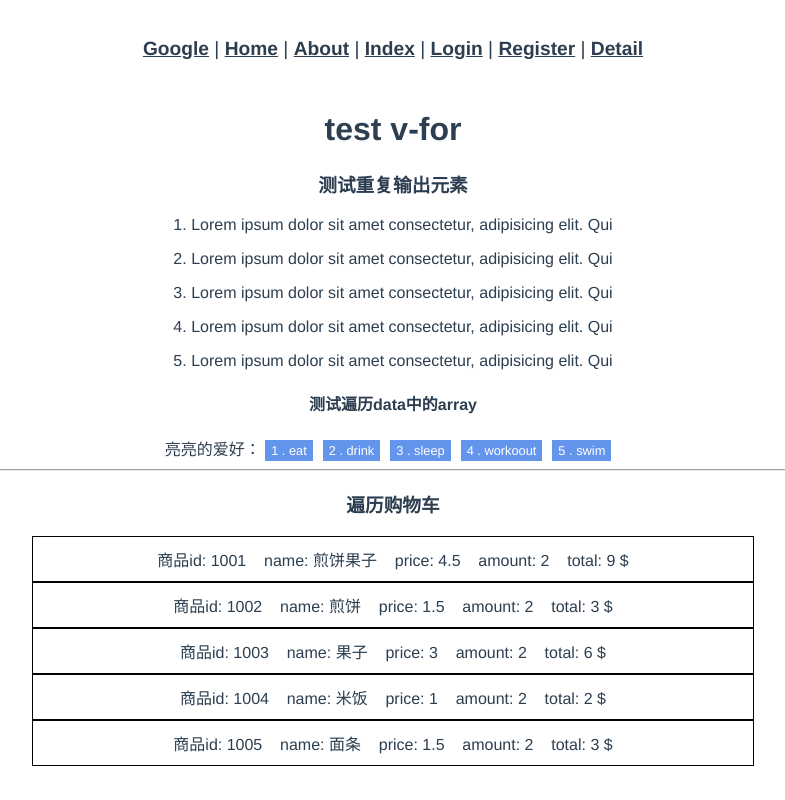
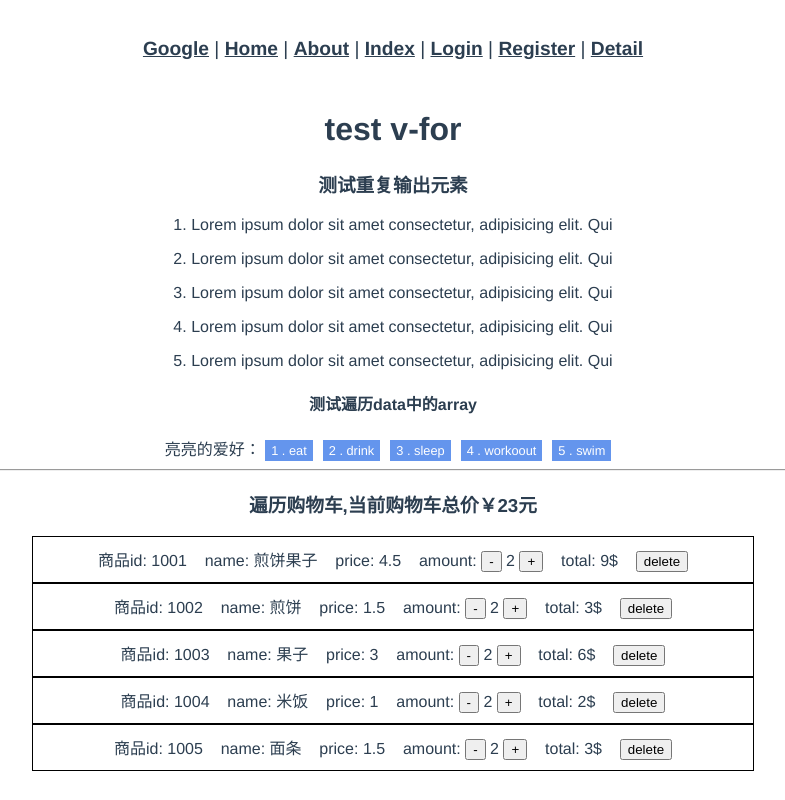
Before and after one commit to jydxh/vue_basic, a Vue app in the folder day02/demo/vue-project/: page /vfor in a window 1280 px wide. Shown: the whole page, without its empty margins (247-1032 px from the left). Built offline with nearby package versions, Linux system fonts and the light colour scheme.

Commit message:
update the computed property for the sum of total

```diff
--- a/day02/demo/vue-project/src/main.js
+++ b/day02/demo/vue-project/src/main.js
@@ -1,12 +1,12 @@
-import Vue from 'vue'
-import App from './App.vue'
-import router from './router'
-import store from './store'
+import Vue from "vue";
+import App from "./App.vue";
+import router from "./router";
+import store from "./store";
 
-Vue.config.productionTip = false
+Vue.config.productionTip = false;
 
 new Vue({
-  router,
-  store,
-  render: h => h(App)
-}).$mount('#app')
+	router,
+	store,
+	render: h => h(App),
+}).$mount("#app");
--- a/day02/demo/vue-project/src/views/Vfor.vue
+++ b/day02/demo/vue-project/src/views/Vfor.vue
@@ -11,10 +11,13 @@
 		</div>
 
 		<hr />
-		<h3>遍历购物车</h3>
-		<div class="cart-item" v-for="item in foods">
-			商品id: {{ item["id"] }} &nbsp;&nbsp; name: {{ item["name"] }} &nbsp;&nbsp; price: {{ item["price"] }} &nbsp;&nbsp; amount: {{ item["num"] }} &nbsp;&nbsp;
-			total: {{ item["price"] * item["num"] }} $
+		<h3>遍历购物车,当前购物车总价￥{{ total }}元</h3>
+		<div class="cart-item" v-for="(item, i) in foods" :key="item.id">
+			商品id: {{ item.id }} &nbsp;&nbsp; name: {{ item.name }} &nbsp;&nbsp; price: {{ item.price }} &nbsp;&nbsp; amount:
+			<button :disabled="item.num === 0" @click="item.num--">-</button>
+			{{ item.num }}
+			<button @click="item.num++">+</button> &nbsp;&nbsp; total: {{ item.price * item.num }}$ &nbsp;&nbsp;
+			<button @click="foods.splice(i, 1)">delete</button>
 		</div>
 	</div>
 </template>
@@ -32,6 +35,17 @@ export default {
 					{ id: 1005, name: "面条", price: 1.5, num: 2 },
 				],
 			};
+		},
+		//computed is an object for declare a cal propterty, it is a method.
+		computed: {
+			//计算属性名，就是方法名total 在template中访问 ： {{total}}
+			total() {
+				let price = 0;
+				this.foods.forEach(food => {
+					price += food.price * food.num;
+				});
+				return price;
+			},
 		},
 	};
 </script>
```
Lines whose indentation alone changed are shown as unchanged.
